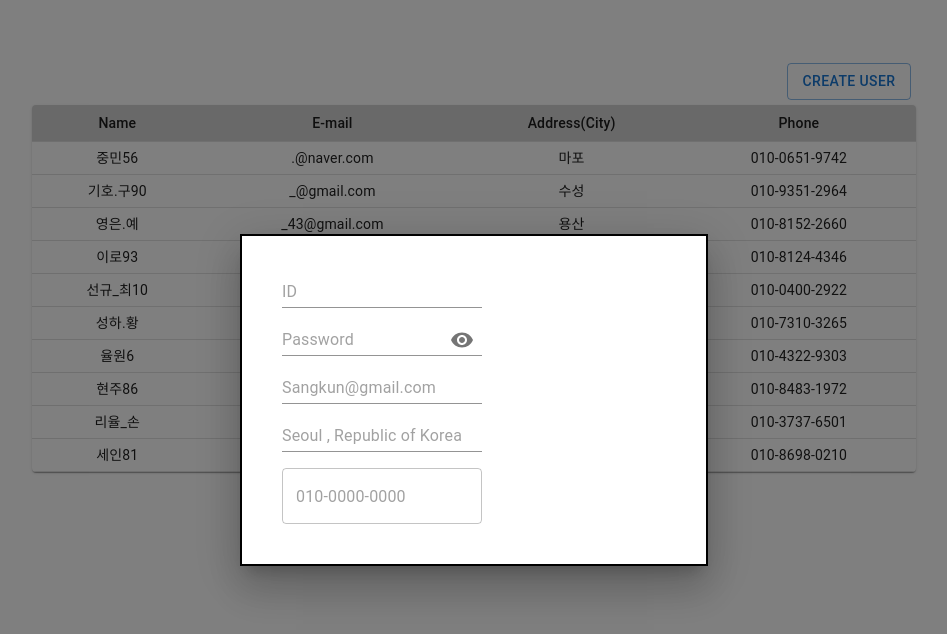
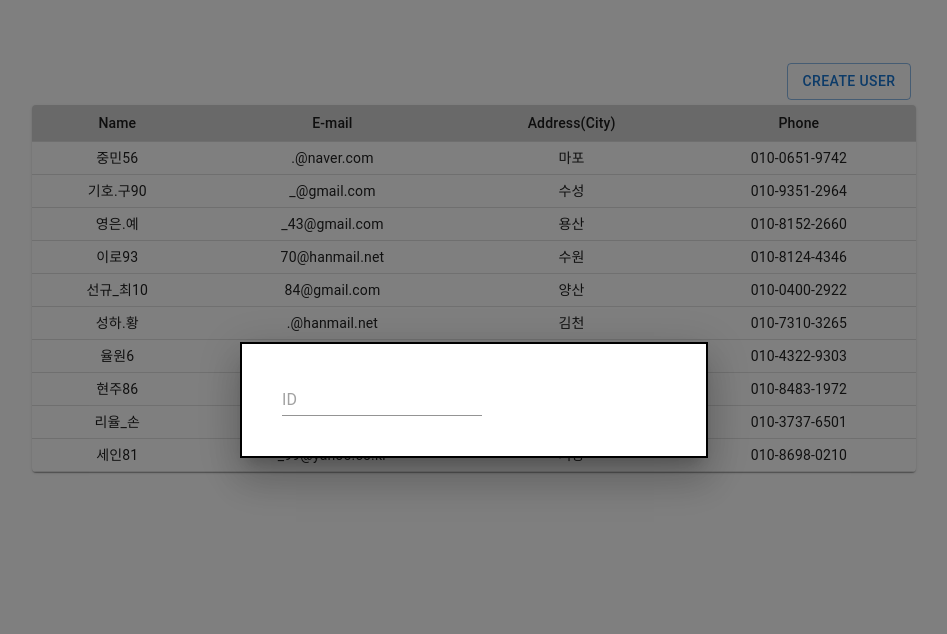
Before and after one commit to Sangkun-svg/T-board, a React (Create React App) app in the folder view/: page / in a window 1280 px wide. Both pictures are taken after a click on the button "CREATE USER". Shown: the top 634 px of the page, without its empty margins (166-1113 px from the left). Built offline with nearby package versions, Linux system fonts and the light colour scheme.

Commit message:
rollback : 초심을 찾아서..

```diff
--- a/view/src/components/Form/RegisterForm/RegisterForm.tsx
+++ b/view/src/components/Form/RegisterForm/RegisterForm.tsx
@@ -6,118 +6,9 @@ import {
   Input,
   IconButton,
 } from "@mui/material";
-import { useState } from "react";
-import { Visibility, VisibilityOff } from "@mui/icons-material";
-import _ from "lodash";
+import styled from "styled-components";
 
-export const RegisterForm = () => {
-  const [data, setData] = useState({
-    id: "",
-    password: "",
-    name: "",
-    email: "",
-    phone: "",
-    address: "",
-    showPassword: false,
-  });
-
-  const handleChange = (prop) => (event) => {
-    setData({ ...data, [prop]: event.target.value });
-  };
-
-  const handlePhoneNumberFormat = (prop) => (event) => {
-    const regex = /^[0-9]{0,11}$/;
-    let inputValue = event.target.value;
-    if (regex.test(inputValue)) {
-      setData({
-        ...data,
-        [prop]: inputValue,
-      });
-    }
-  };
-
-  const handleClickShowPassword = () => {
-    setData({
-      ...data,
-      showPassword: !data.showPassword,
-    });
-  };
-
-  const handleMouseDownPassword = (event) => {
-    event.preventDefault();
-  };
-
-  const handleClickCreateUser = () => {
-    console.log("create");
-  };
-
-  return (
-    <Box sx={style}>
-      <FormControl sx={{ m: 1, width: "25ch" }} variant="standard">
-        <TextField
-          id="id"
-          variant="standard"
-          type="text"
-          value={data.id}
-          placeholder="ID"
-          onChange={handleChange("id")}
-          // error={data.id === "" ? true : false} TODO: handling error state when click the create btn
-        />
-      </FormControl>
-
-      <FormControl sx={{ m: 1, width: "25ch" }} variant="standard">
-        <Input
-          id="password"
-          type={data.showPassword ? "text" : "password"}
-          value={data.password}
-          placeholder="Password"
-          onChange={handleChange("password")}
-          endAdornment={
-            <InputAdornment position="end">
-              <IconButton
-                aria-label="toggle password visibility"
-                onClick={handleClickShowPassword}
-                onMouseDown={handleMouseDownPassword}
-              >
-                {data.showPassword ? <VisibilityOff /> : <Visibility />}
-              </IconButton>
-            </InputAdornment>
-          }
-        />
-      </FormControl>
-      <FormControl sx={{ m: 1, width: "25ch" }} variant="standard">
-        <Input
-          id="email"
-          type="email"
-          value={data.email}
-          placeholder="Sangkun@gmail.com"
-          onChange={handleChange("email")}
-          // error={data.email === "" ? true : false} TODO: handling error state when click the create btn
-        />
-      </FormControl>
-      <FormControl sx={{ m: 1, width: "25ch" }} variant="standard">
-        <Input
-          id="address"
-          type="address"
-          value={data.address}
-          placeholder="Seoul , Republic of Korea"
-          onChange={handleChange("address")}
-          // error={data.address === "" ? true : false} TODO: handling error state when click the create btn
-        />
-      </FormControl>
-      <FormControl sx={{ m: 1, width: "25ch" }} variant="standard">
-        <TextField
-          inputProps={{ inputMode: "numeric", pattern: "[0-9]*" }}
-          id="phone"
-          type="text"
-          value={data.phone}
-          placeholder="010-0000-0000"
-          onChange={handlePhoneNumberFormat("phone")}
-        />
-      </FormControl>
-    </Box>
-  );
-};
+import { IUser } from "../../../interface";
 const style = {
   position: "absolute",
   top: "50%",
@@ -129,3 +20,19 @@ const style = {
   boxShadow: 24,
   p: 4,
 };
+export const RegisterForm = () => {
+  // return <BoxCustom>Createing..</BoxCustom>;
+  return (
+    <Box sx={style}>
+      <FormControl sx={{ m: 1, width: "25ch" }} variant="standard">
+        <TextField
+          id="id"
+          variant="standard"
+          type="text"
+          placeholder="ID"
+          // error={data.id === "" ? true : false} TODO: handling error state when click the create btn
+        />
+      </FormControl>
+    </Box>
+  );
+};
```
